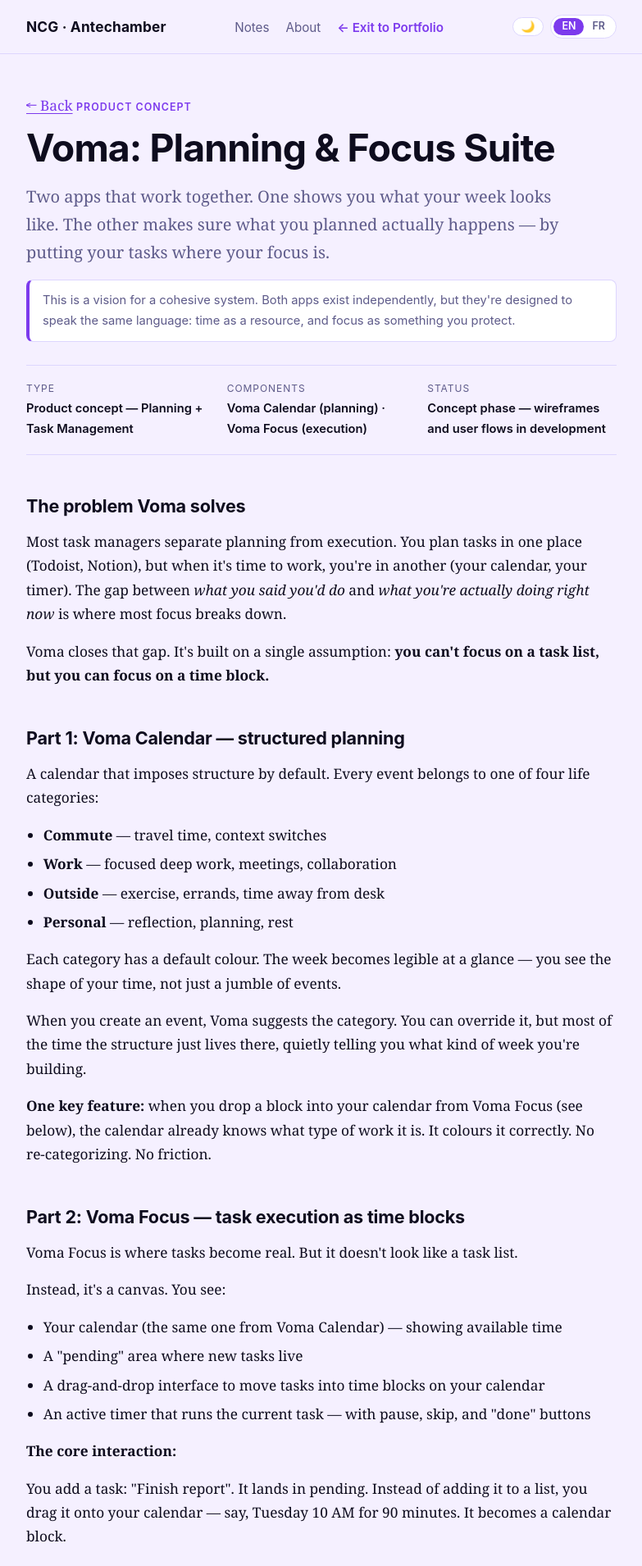
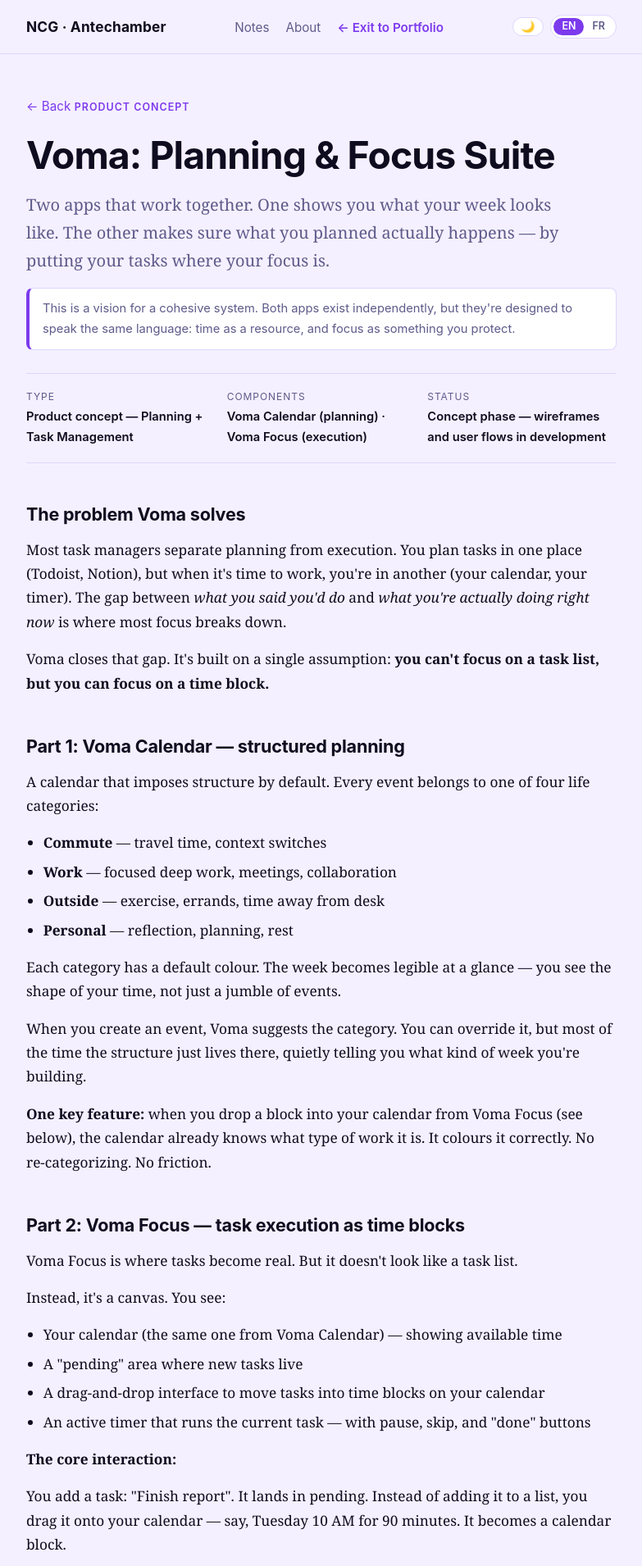
Before and after one commit to ncgimenez/draft-ncg.github.io, a Jekyll site: the page built from creative/projet-3.html, in a window 1280 px wide. Shown: the top 1910 px of the page at 82% size, without its empty margins (248-1031 px from the left). Built offline with Jekyll 4.4.1, drawn with Linux system fonts in a browser that asks for light colours.

Commit message:
Add styles for fleche-section class
Added styles for the 'fleche-section' class.

```diff
--- a/assets/style.css
+++ b/assets/style.css
@@ -631,10 +631,18 @@ footer {
   transform: scale(1.2);
 }
 
-
 /* ---------- Petits écrans ---------- */
 
 @media (max-width: 520px) {
   body { font-size: 1.02rem; }
   main { padding-top: 32px; }
 }
+
+/* ---------- Flèche retour Antichambre ---------- */
+.fleche-section {
+  display: inline-block;
+  margin-bottom: 20px;
+  font-family: -apple-system, BlinkMacSystemFont, "Segoe UI", Roboto, sans-serif;
+  font-size: 0.95rem;
+  text-decoration: none;
+}
```
